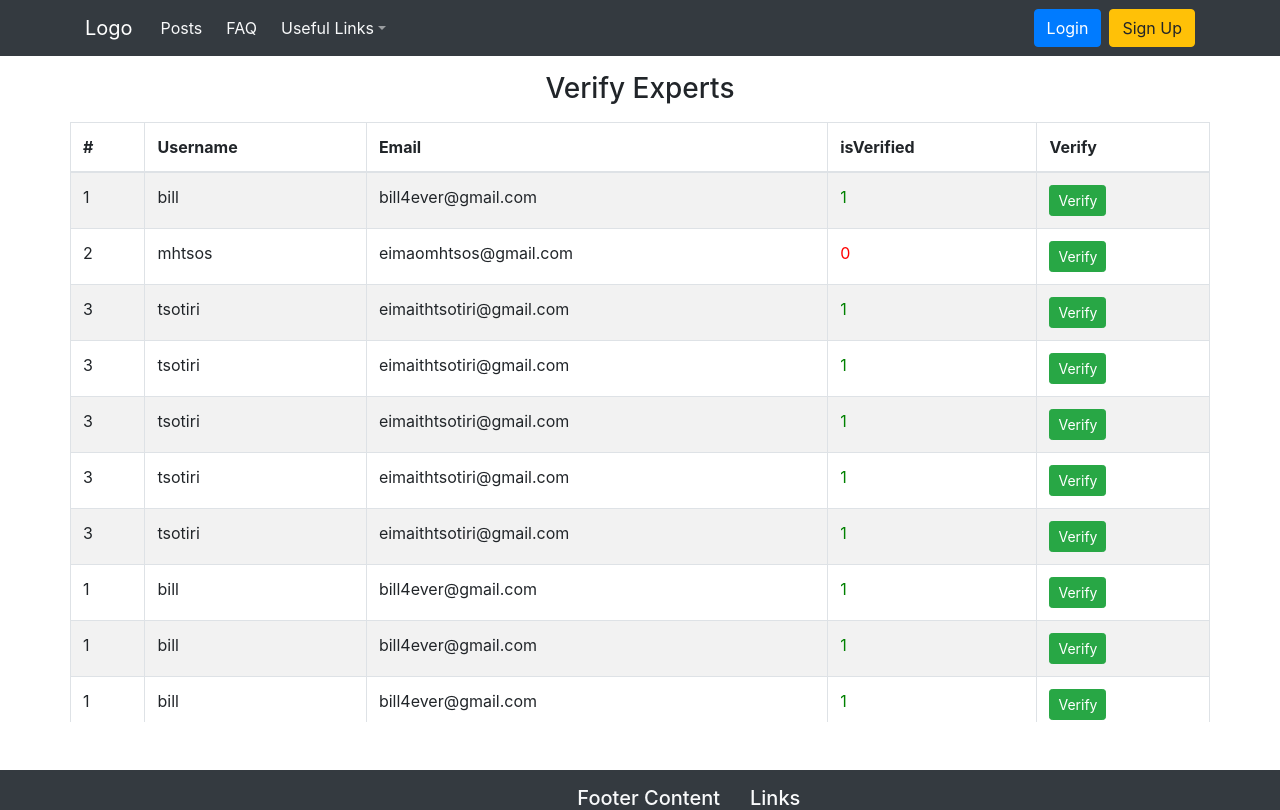
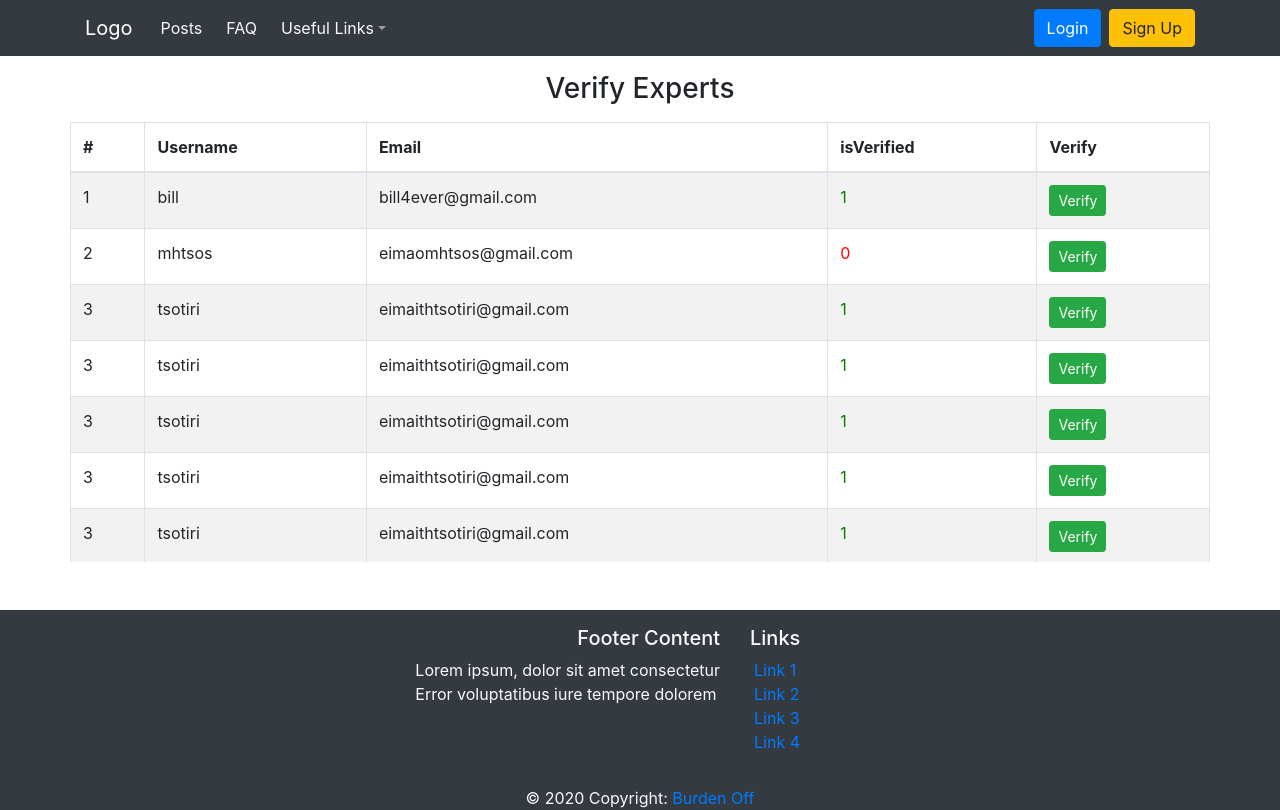
Before and after one commit to chrvaskos/BurdenOff, a React (Create React App) app in the folder client/: page /admin in a window 1280 px wide. Shown: the top 810 px of the page. Built offline with nearby package versions, Linux system fonts and the light colour scheme.

Commit message:
posts wrap

```diff
--- a/client/src/components/Posts.js
+++ b/client/src/components/Posts.js
@@ -4,11 +4,12 @@ import Post from "./Post";
 import PostMenu from "./PostMenu";
 import CreatePost from "./CreatePost";
 import styled from "styled-components";
+import "../css/App.css";
 
 class Posts extends Component {
   render() {
     return (
-      <Container className="d-flex flex-column justify-content-center align-items-center">
+      <Container className="d-flex flex-column justify-content-center align-items-center posts-container">
         <CenterContent>
           <Row className="d-flex flex-row align-self-start">
             <h3 className="my-3 mx-1" style={{ color: "#343a40" }}>
@@ -25,7 +26,7 @@ class Posts extends Component {
             <PostMenu />
           </Row>
           <Row
-            className="d-flex flex-column align-self-start"
+            className="d-flex flex-column align-self-start posts-wrap mb-3"
             style={{ width: "100%" }}
           >
             <Post />
--- a/client/src/css/App.css
+++ b/client/src/css/App.css
@@ -32,6 +32,11 @@
 }
 
 .verify-experts-container .table-wrap {
+  height: 55vh;
+  overflow-y: auto;
+}
+
+.posts-container .posts-wrap {
   height: 75vh;
   overflow-y: auto;
 }
```
